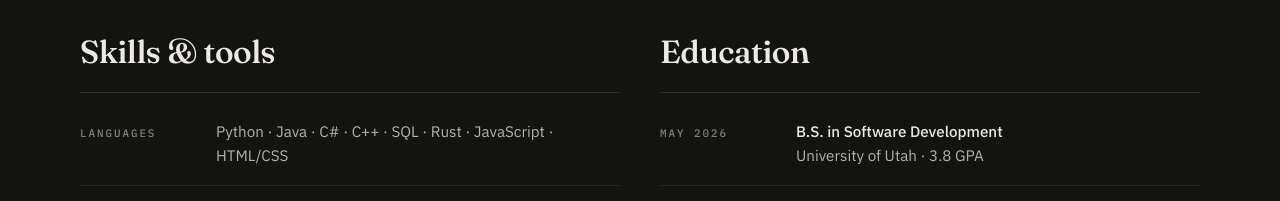
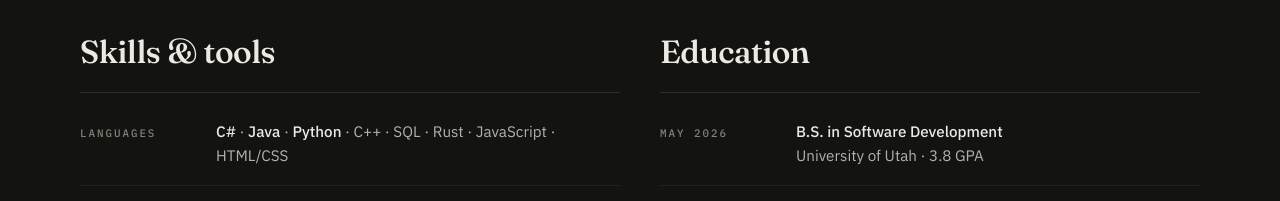
Before and after one commit to vsicle/professional-portfolio, a website: page index.html in a window 1280 px wide. Shown: the part 1638-1839 px from the top of the page. Drawn offline with nearby package versions, Linux system fonts and the light colour scheme.

Commit message:
Lead languages row with C#, Java, Python

```diff
--- a/index.html
+++ b/index.html
@@ -248,7 +248,7 @@
                         <h2 class="block-title mb-2">Skills &amp; tools</h2>
                         <div class="list-row">
                             <span class="list-key">Languages</span>
-                            <span class="list-value">Python &middot; Java &middot; C# &middot; C++ &middot; SQL &middot; Rust &middot; JavaScript &middot; HTML/CSS</span>
+                            <span class="list-value"><strong>C#</strong> &middot; <strong>Java</strong> &middot; <strong>Python</strong> &middot; C++ &middot; SQL &middot; Rust &middot; JavaScript &middot; HTML/CSS</span>
                         </div>
                         <div class="list-row">
                             <span class="list-key">Frameworks</span>
```
